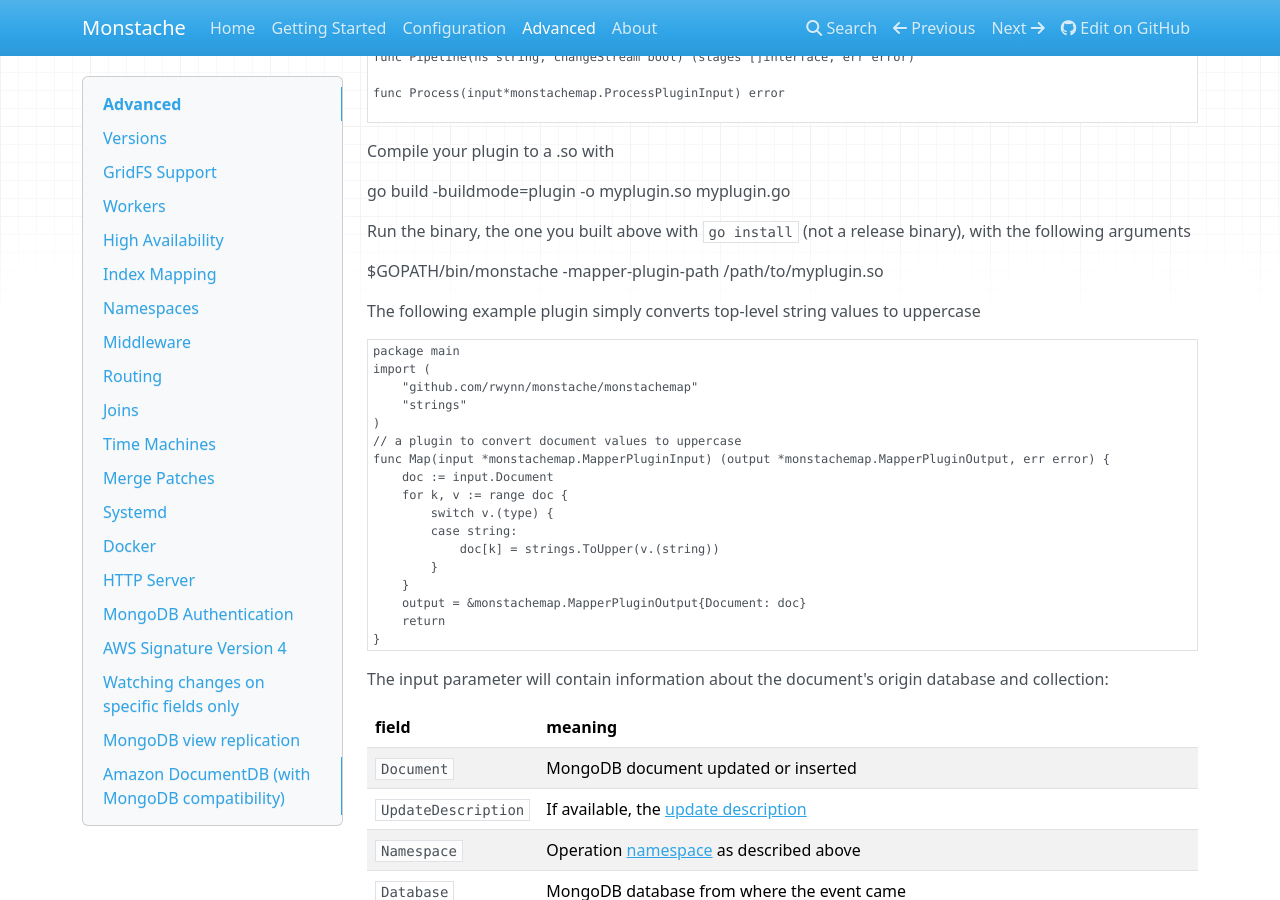
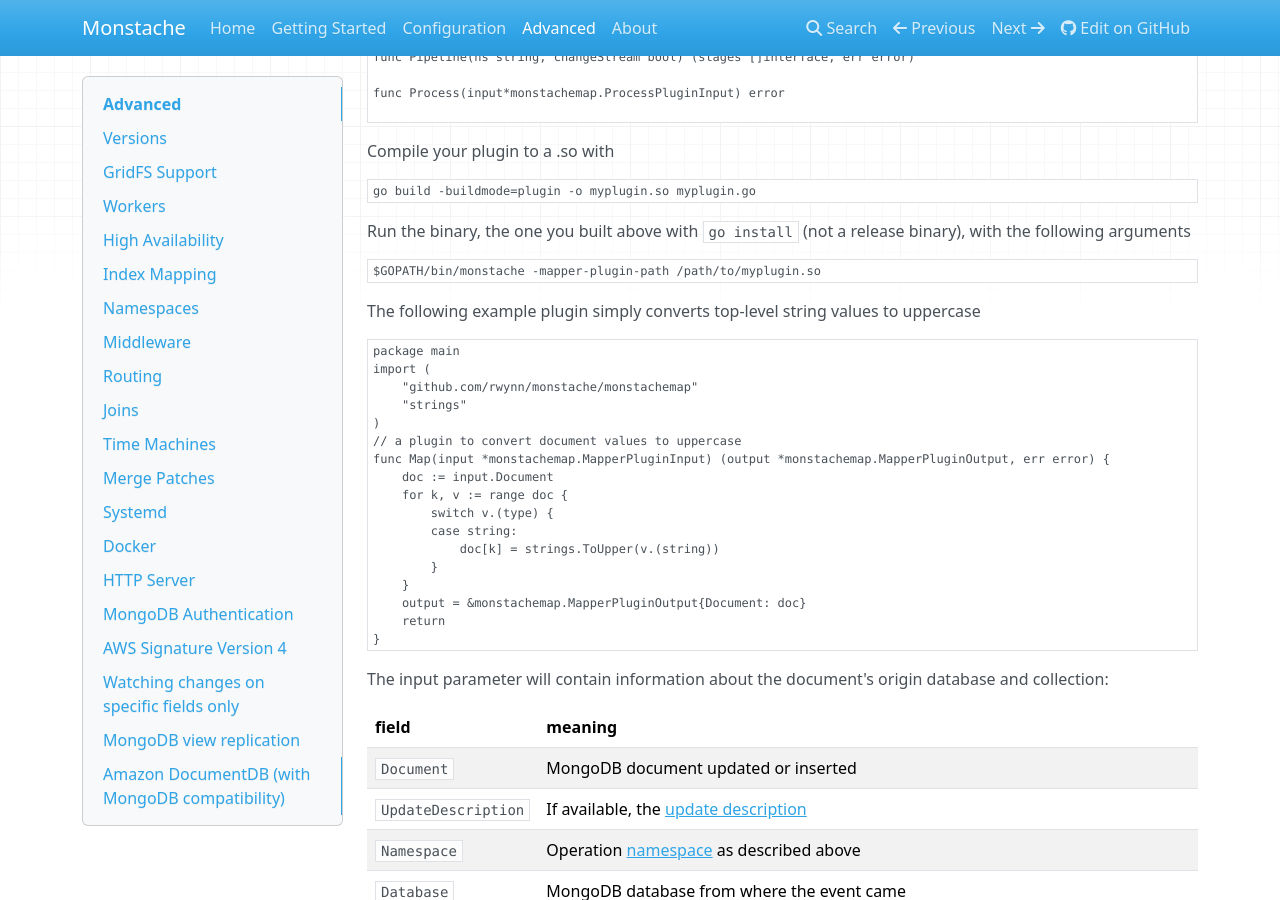
Before and after one commit to rwynn/monstache-site, an MkDocs documentation site: the page built from src/advanced.md, in a window 1280 px wide and 900 px high, scrolled down 7820 px. Built offline with MkDocs 1.6.1, drawn with Linux system fonts in a browser that asks for light colours; nearby versions of some CDN libraries; a style sheet for code colours, icons or effects is not loaded.

Commit message:
Fix command blocks

````diff
--- a/docs/index.html
+++ b/docs/index.html
@@ -279,5 +279,5 @@
 
 <!--
 MkDocs version : 1.1.2
-Build Date UTC : 2020-12-06 18:04:44.953331+00:00
+Build Date UTC : 2020-12-06 18:11:09.096432+00:00
 -->
--- a/src/advanced.md
+++ b/src/advanced.md
@@ -355,11 +355,15 @@
 
 Compile your plugin to a .so with
 
-  go build -buildmode=plugin -o myplugin.so myplugin.go
+```sh
+go build -buildmode=plugin -o myplugin.so myplugin.go
+```
 
 Run the binary, the one you built above with `go install` (not a release binary), with the following arguments
 
-  $GOPATH/bin/monstache -mapper-plugin-path /path/to/myplugin.so
+```sh
+$GOPATH/bin/monstache -mapper-plugin-path /path/to/myplugin.so
+```
 
 The following example plugin simply converts top-level string values to uppercase
 
````
Also changed, not shown: docs/advanced/index.html (+6 -2 lines), 1 other file.
